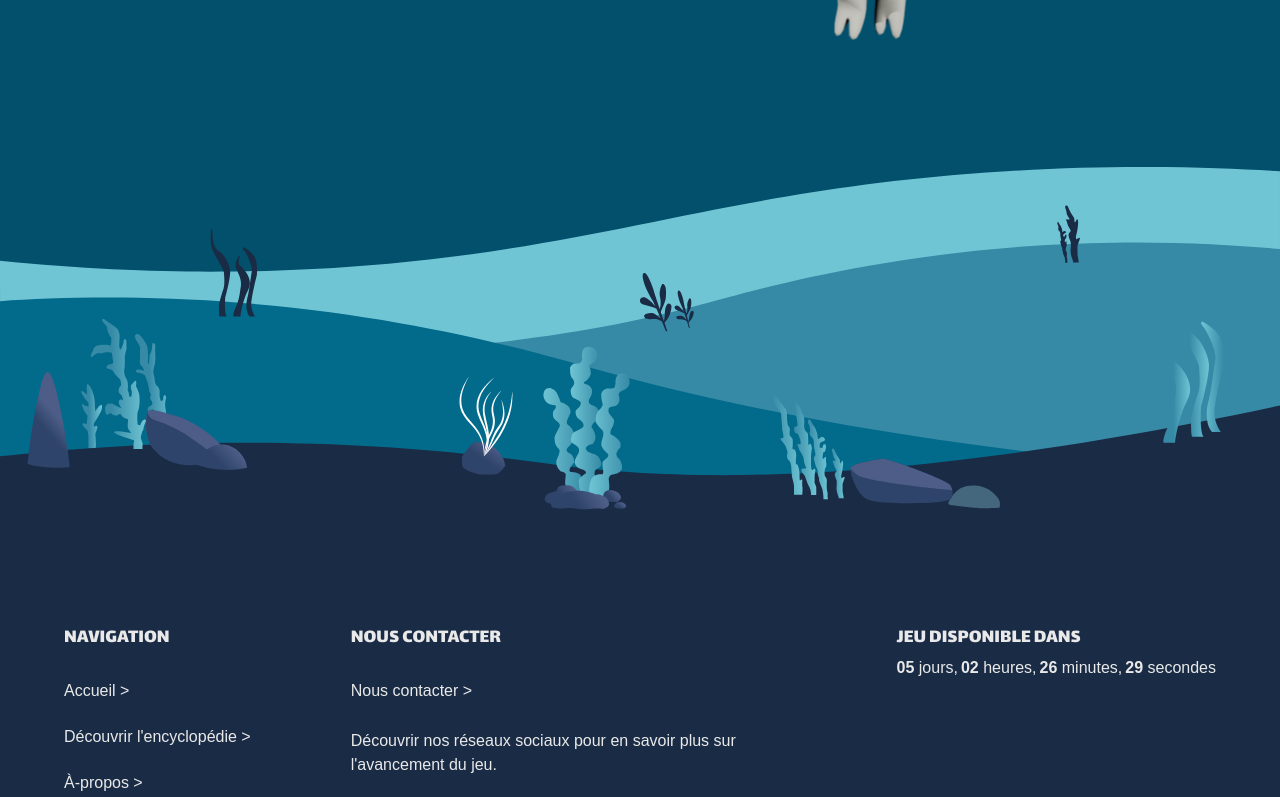
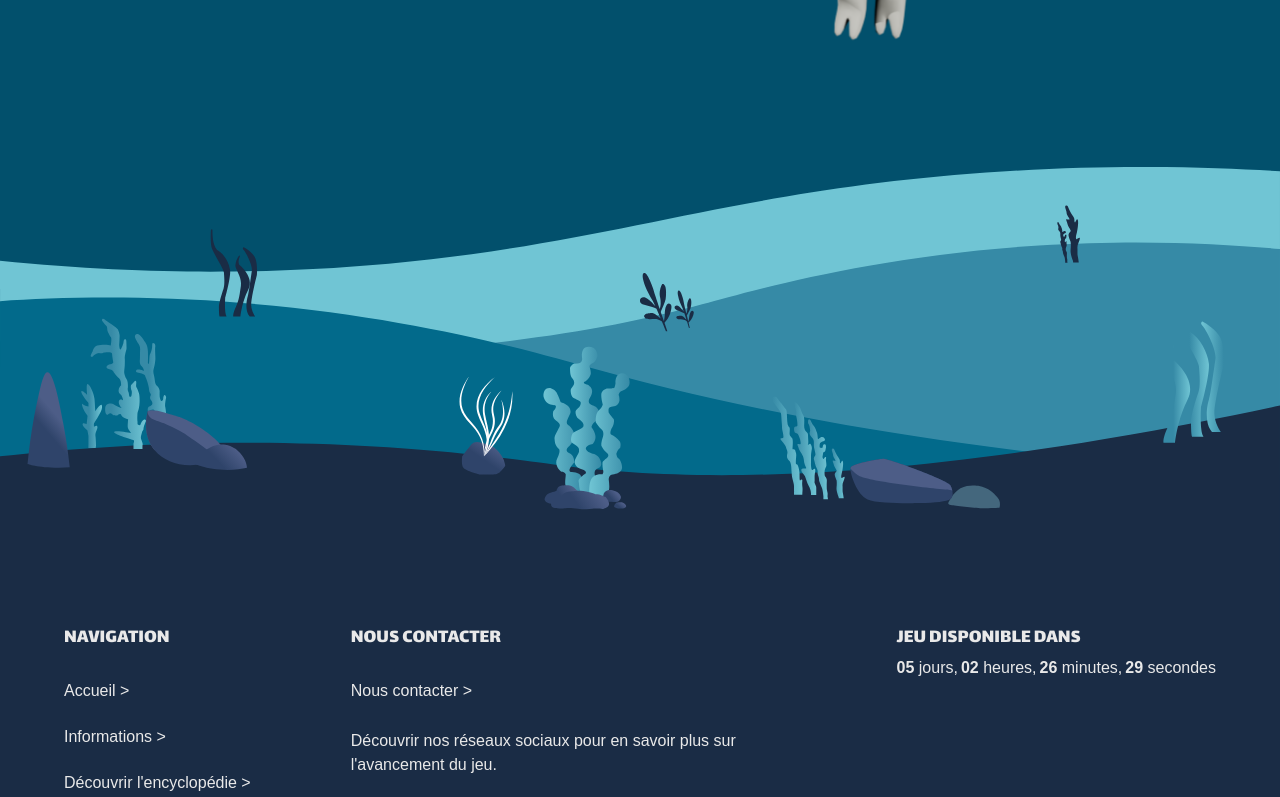
Before and after one commit to Aurelie-Runser/Abym, a Vue app: page / in a window 1280 px wide. Shown: the part 3142-3939 px from the top of the page. Built offline with nearby package versions, Linux system fonts and the light colour scheme; a web font is replaced by a local one.

Commit message:
ajustements footer

```diff
--- a/src/components/FooterComp.vue
+++ b/src/components/FooterComp.vue
@@ -15,6 +15,7 @@ import GameCounter from "@/components/GameCounter.vue";
           <p class="footer-title">Navigation</p>
 
           <RouterLink class="footer-link" to="/">Accueil ></RouterLink>
+          <RouterLink class="footer-link" to="/informations">Informations ></RouterLink>
           <RouterLink class="footer-link" to="/encyclopedie">Découvrir l'encyclopédie ></RouterLink>
           <RouterLink class="footer-link" to="/a-propos">À-propos ></RouterLink>
         </div>
@@ -48,7 +49,7 @@ import GameCounter from "@/components/GameCounter.vue";
   background: var(--c-primary-dark);
   position: relative;
   z-index: 1;
-  padding-bottom: 90px;
+  padding-bottom: 50px;
 }
 
 @media (width < 730px) {
@@ -79,7 +80,10 @@ import GameCounter from "@/components/GameCounter.vue";
   display: block;
   font-family: var(--ff-text);
   font-size: var(--fs-md);
-  margin-bottom: 30px;
+
+  &:not(:last-child){
+    margin-bottom: 30px;
+  }
 }
 
 .footer-link:hover {
--- a/src/utils/pictureScrollTranslate.js
+++ b/src/utils/pictureScrollTranslate.js
@@ -1,6 +1,6 @@
 export function pictureScrollTranslate(targetId = '', options = {}) {
   const {
-    maxOffsetPercent = 50 // de +50% à -50%
+    maxOffsetPercent = 10
   } = options
 
   const handleScrollTranslate = () => {
--- a/src/views/EncyclopedieView.vue
+++ b/src/views/EncyclopedieView.vue
@@ -4,9 +4,7 @@ import { pictureScrollTranslate } from '@/utils/pictureScrollTranslate.js'
 import HeroComp from "@/components/HeroComp.vue";
 import SliderComp from "@/components/SliderComp.vue";
 
-const { handleScrollTranslate } = pictureScrollTranslate('fishDescover2', {
-  maxOffsetPercent: 25
-})
+const { handleScrollTranslate } = pictureScrollTranslate('fishDescover2')
 
 onMounted(() => {
   window.addEventListener('scroll', handleScrollTranslate)
--- a/src/views/HomeView.vue
+++ b/src/views/HomeView.vue
@@ -11,9 +11,7 @@ const { handleScrollZoom } = pictureScrollZoom('charaZoom', {
   scrollFactor: 1000
 })
 
-const { handleScrollTranslate } = pictureScrollTranslate('fishDescover', {
-  maxOffsetPercent: 25
-})
+const { handleScrollTranslate } = pictureScrollTranslate('fishDescover')
 
 onMounted(() => {
   window.addEventListener('scroll', handleScrollZoom)
```
